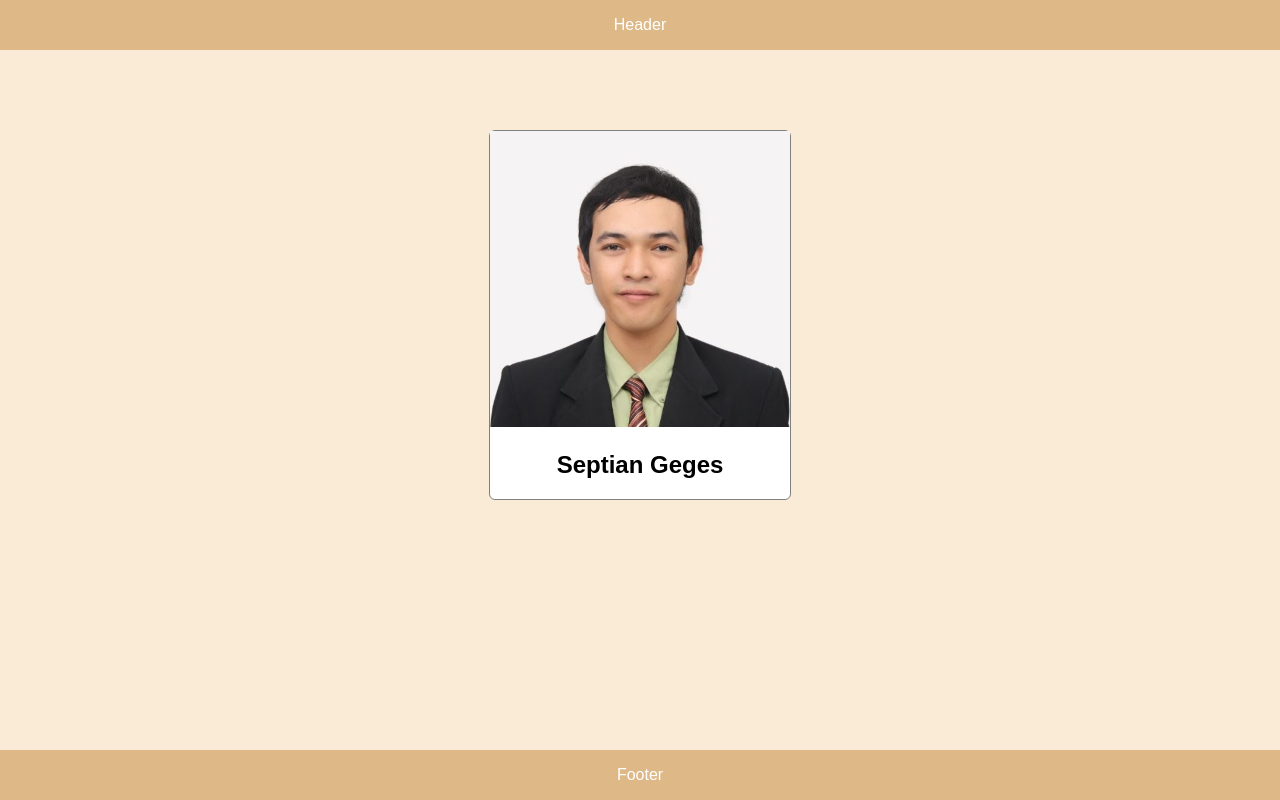
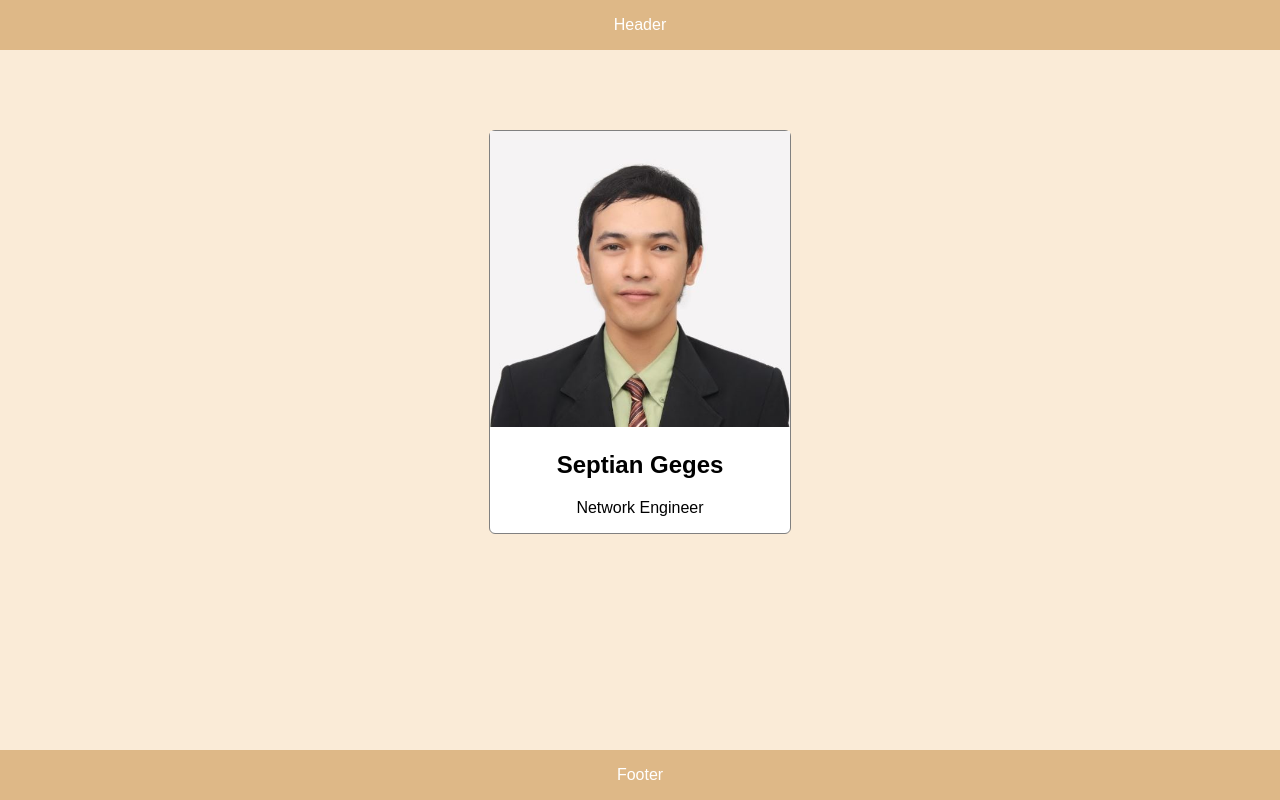
Before and after one commit to geges55/my-repo-from-remote, a plain HTML site: page index.html in a window 1280 px wide. Drawn offline with Linux system fonts and the light colour scheme.

Commit message:
Adding profile job

```diff
--- a/index.html
+++ b/index.html
@@ -9,6 +9,7 @@
     <div id="profile-container">
         <img id="profile-image" src="images/GGS.JPG" alt="profile image" />
         <h2 id="profile-name">Septian Geges</h2>
+        <p id="profile-job">Network Engineer</p>
      </div>
      <div id="footer">Footer</div>
   </body>
--- a/style.css
+++ b/style.css
@@ -43,3 +43,7 @@ body {
    text-align: center;
    color: white;
 }
+
+#profile-job {
+   text-align: center;
+}
```
